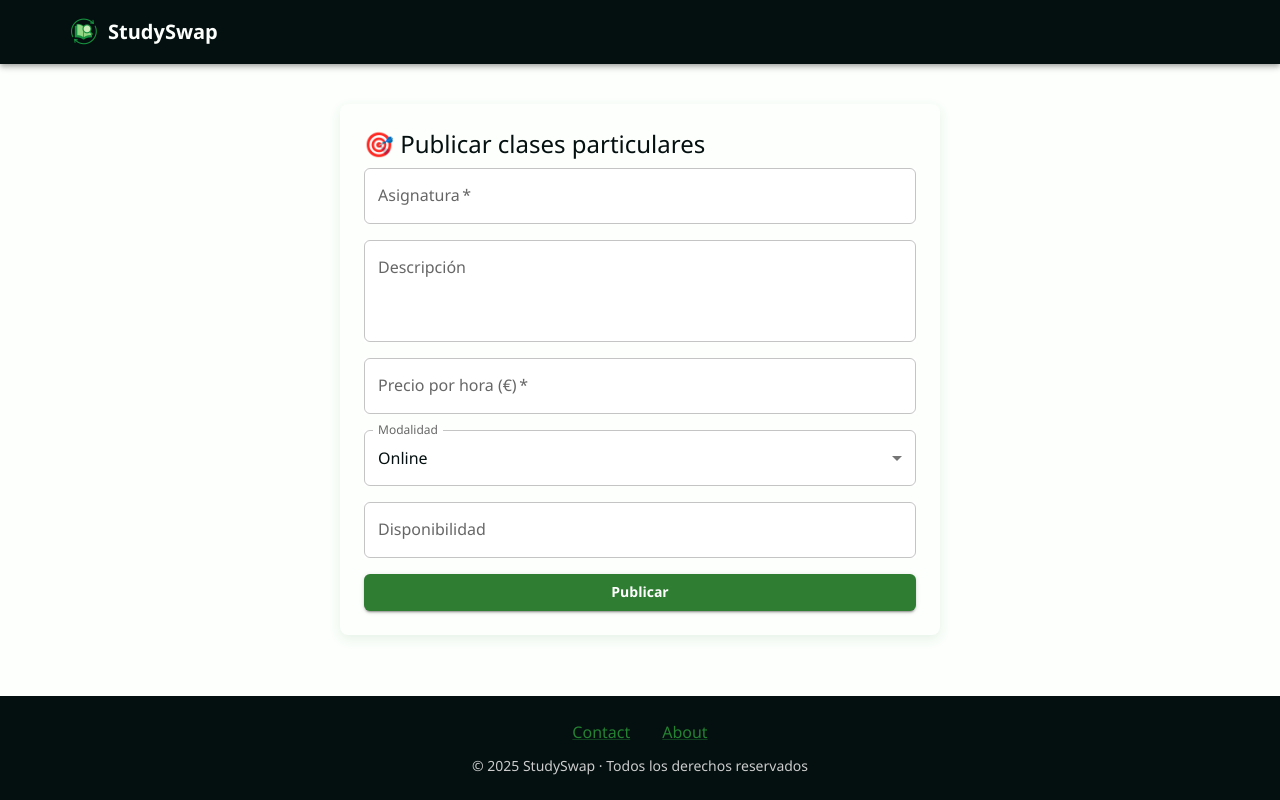
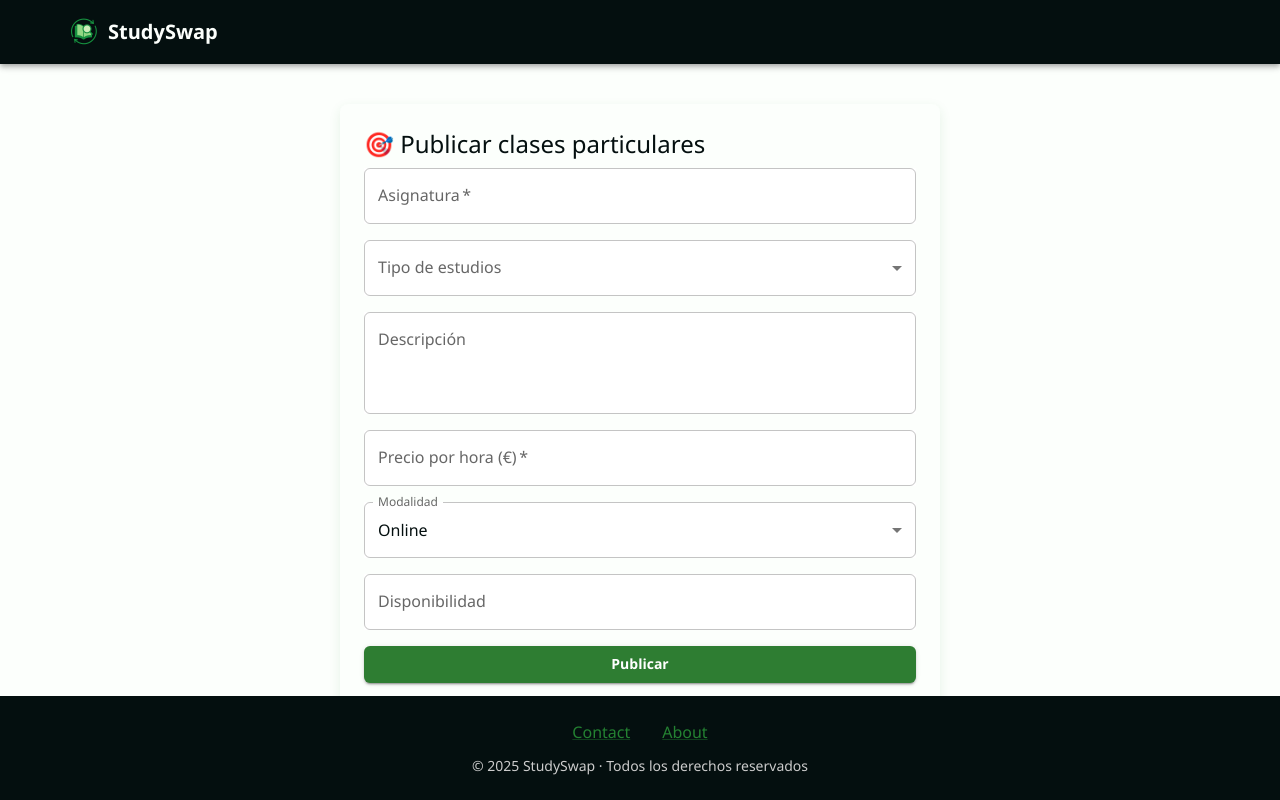
Before and after one commit to olista94/StudySwap, a React (Vite) app in the folder frontend/: page /tutors/publish in a window 1280 px wide. Built offline with nearby package versions, Linux system fonts and the light colour scheme; some icons are missing.

Commit message:
feature
agregado selector de niveles en la publicacion de tutorias
agregado estilo al footer

```diff
--- a/frontend/src/components/Footer.css
+++ b/frontend/src/components/Footer.css
@@ -2,9 +2,31 @@
   background-color: #040f0f;
   color: #fcfffc;
   padding: 24px 0;
-  margin-top: auto;
+  /* margin-top: auto; Remueve esto si quieres que siempre esté "oculto" hasta el scroll */
+
+  /* Estilos para ocultar el footer por defecto */
+  opacity: 0; /* Lo hace completamente transparente */
+  visibility: hidden; /* Asegura que no sea interactivo cuando está oculto */
+  transform: translateY(100%); /* Lo desplaza hacia abajo fuera de la vista */
+  transition: opacity 0.5s ease-out, transform 0.5s ease-out, visibility 0.5s; /* Transición suave */
+
+  /* Opcional: para que quede fijo en la parte inferior de la ventana, como un sticky footer */
+  position: fixed;
+  bottom: 0;
+  left: 0;
+  width: 100%;
+  z-index: 1000; /* Asegura que esté por encima de otros elementos si es fixed */
 }
 
+/* Clase para mostrar el footer cuando showFooter es true */
+.footer.show {
+  opacity: 1; /* Lo hace completamente visible */
+  visibility: visible; /* Lo hace interactivo */
+  transform: translateY(0); /* Lo vuelve a su posición original */
+}
+
+
+/* Resto de tu CSS para el footer... */
 .footer-links {
   margin-bottom: 12px;
 }
--- a/frontend/src/components/Footer.jsx
+++ b/frontend/src/components/Footer.jsx
@@ -1,10 +1,11 @@
 import { Box, Container, Typography, Stack, Link, Modal, Paper } from "@mui/material";
-import { useState } from "react";
+import { useState, useEffect } from "react"; // Importa useEffect
 import "./Footer.css";
 
 export default function Footer() {
   const [open, setOpen] = useState(false);
   const [content, setContent] = useState("");
+  const [showFooter, setShowFooter] = useState(false); // Nuevo estado para controlar la visibilidad
 
   const handleOpen = (type) => {
     setContent(type);
@@ -42,8 +43,32 @@ export default function Footer() {
     return null;
   };
 
+  // Lógica para detectar el scroll y mostrar/ocultar el footer
+  useEffect(() => {
+    const handleScroll = () => {
+      const scrollPosition = window.innerHeight + window.scrollY;
+      const documentHeight = document.body.offsetHeight;
+      const threshold = 100; // Puedes ajustar este valor
+
+      if (scrollPosition >= documentHeight - threshold) {
+        setShowFooter(true);
+      } else {
+        setShowFooter(false);
+      }
+    };
+
+    window.addEventListener('scroll', handleScroll);
+
+    // Limpia el event listener cuando el componente se desmonte
+    return () => {
+      window.removeEventListener('scroll', handleScroll);
+    };
+  }, []); // El array vacío asegura que el efecto se ejecute solo una vez al montar
+
   return (
-    <Box component="footer" className="footer">
+    // Condicionalmente renderiza el footer basado en showFooter
+    // Opcional: puedes añadir una clase para transiciones suaves en CSS
+    <Box component="footer" className={`footer ${showFooter ? 'show' : ''}`}>
       <Container maxWidth="lg">
         <Stack direction="row" justifyContent="center" spacing={4} className="footer-links">
           <Link component="button" onClick={() => handleOpen("contact")} className="footer-link">
--- a/frontend/src/pages/PublishTutorOffer/PublishTutorOffer.jsx
+++ b/frontend/src/pages/PublishTutorOffer/PublishTutorOffer.jsx
@@ -16,6 +16,7 @@ import "./PublishTutorOffer.css";
 
 export default function PublishTutorOffer() {
   const [form, setForm] = useState({
+    educationLevels: [],
     subject: "",
     description: "",
     price: "",
@@ -73,6 +74,34 @@ export default function PublishTutorOffer() {
             value={form.subject}
             onChange={handleChange}
           />
+          <FormControl fullWidth>
+            <InputLabel id="education-label">Tipo de estudios</InputLabel>
+            <Select
+              labelId="education-label"
+              name="educationLevels"
+              multiple
+              value={form.educationLevels}
+              onChange={(e) =>
+                setForm((prev) => ({ ...prev, educationLevels: e.target.value }))
+              }
+              renderValue={(selected) => selected.join(", ")}
+            >
+              {[
+                "ESO",
+                "Bachillerato",
+                "FP",
+                "Universidad",
+                "Oposiciones",
+                "Postgrado",
+                "EBAU",
+                "Idiomas",
+              ].map((level) => (
+                <MenuItem key={level} value={level}>
+                  {level}
+                </MenuItem>
+              ))}
+            </Select>
+          </FormControl>
           <TextField
             name="description"
             label="Descripción"
--- a/frontend/src/pages/TutorOffersList/TutorOffersList.jsx
+++ b/frontend/src/pages/TutorOffersList/TutorOffersList.jsx
@@ -6,7 +6,8 @@ import {
   CardContent,
   Button,
   Stack,
-  Container
+  Container,
+  Chip
 } from "@mui/material";
 import EmailIcon from "@mui/icons-material/Email";
 import "./TutorOffersList.css";
@@ -34,21 +35,37 @@ export default function TutorOffersList() {
               <Typography variant="h6" gutterBottom>
                 {offer.subject} —{" "}
                 <Typography component="span" color="text.secondary">
-                  {offer.userId.name}
+                  {offer.userId?.name}
                 </Typography>
               </Typography>
 
-              <Typography variant="body2" sx={{ mb: 1 }}>{offer.description}</Typography>
+              <Typography variant="body2" sx={{ mb: 1 }}>
+                {offer.description}
+              </Typography>
+
+              {offer.educationLevels?.length > 0 && (
+                <Box sx={{ mb: 1 }}>
+                  <Typography variant="body2"><strong>Tipo de estudios:</strong></Typography>
+                  <Stack direction="row" spacing={1} flexWrap="wrap">
+                    {offer.educationLevels.map((level, index) => (
+                      <Chip key={index} label={level} size="small" color="success" />
+                    ))}
+                  </Stack>
+                </Box>
+              )}
+
               <Typography variant="body2"><strong>Precio:</strong> {offer.price}€/h</Typography>
               <Typography variant="body2"><strong>Modalidad:</strong> {offer.modality}</Typography>
-              <Typography variant="body2" sx={{ mb: 2 }}><strong>Disponibilidad:</strong> {offer.availability}</Typography>
+              <Typography variant="body2" sx={{ mb: 2 }}>
+                <strong>Disponibilidad:</strong> {offer.availability}
+              </Typography>
 
               <Button
                 variant="contained"
                 color="primary"
                 size="small"
                 startIcon={<EmailIcon />}
-                href={`mailto:${offer.userId.email}`}
+                href={`mailto:${offer.userId?.email}`}
               >
                 Contactar
               </Button>
```
Also changed, not shown: 1 other file (tests, documents, lock files or other folders).
